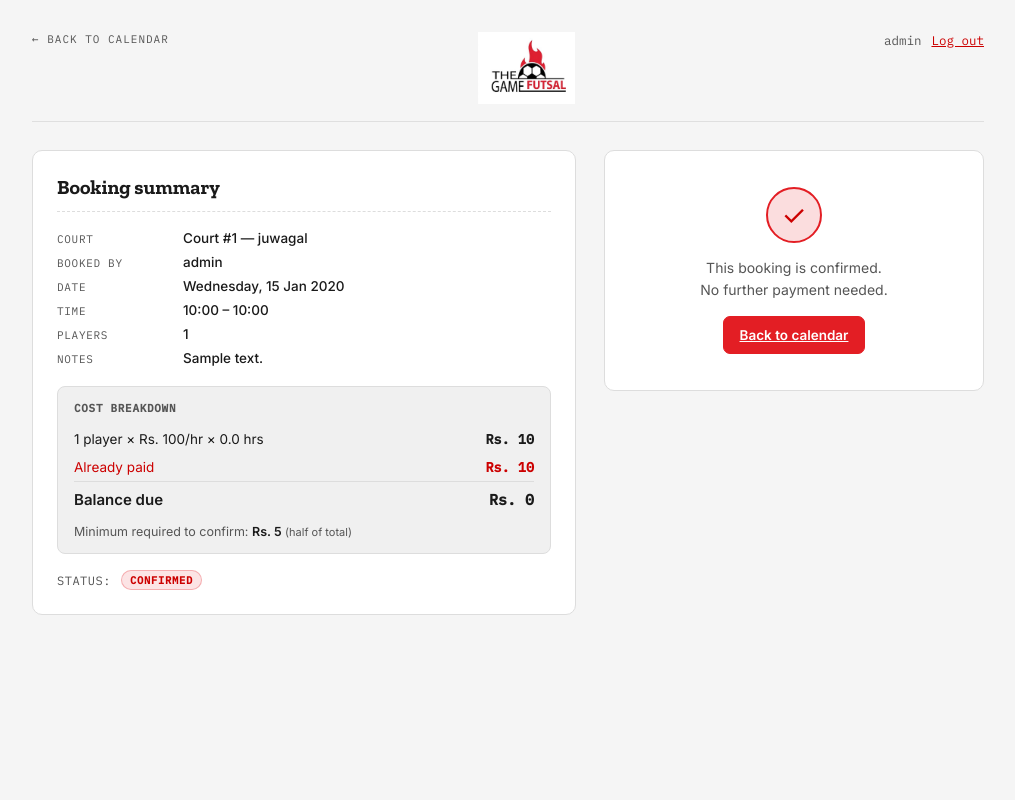
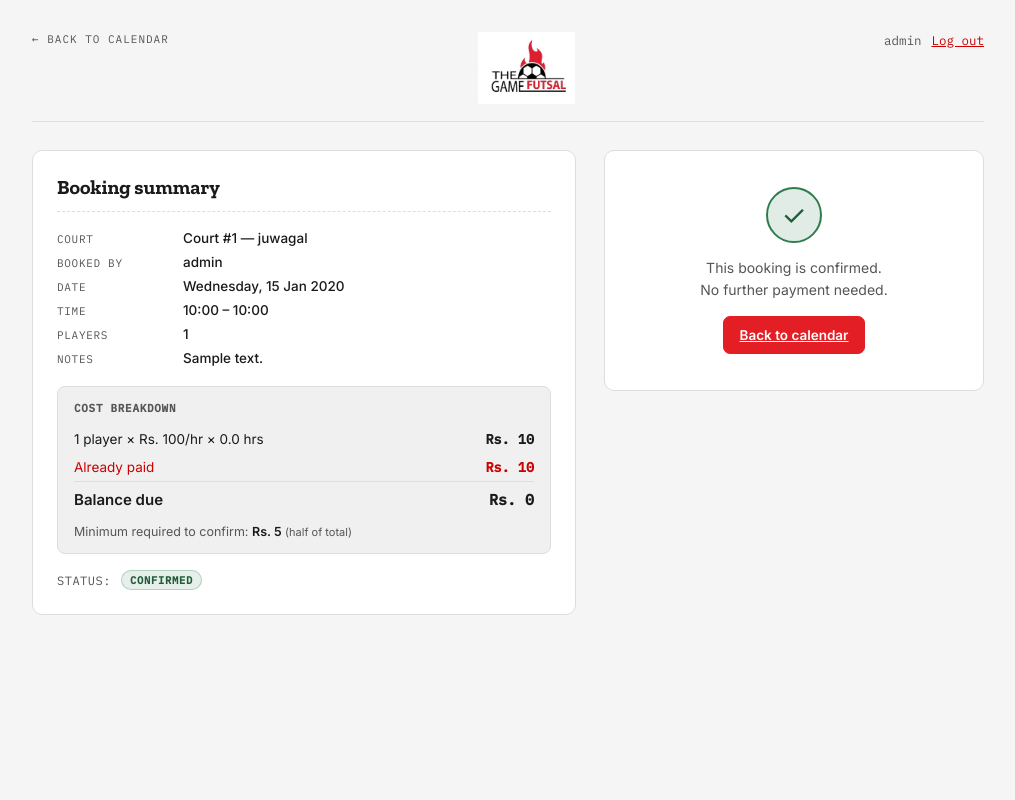
Before and after one commit to Prakriti-Shrestha03/Futsal_Training, a Flask app: page /futsal/1/event/1/pay in a window 1280 px wide. Shown: the whole page, without its empty margins (132-1147 px from the left). Run offline with Flask 3, Linux system fonts and the light colour scheme; a user stored in the database is signed in; tables that the repository leaves empty hold one stand-in row (values such as "Sample post").

Commit message:
style: green positive notifications, keep red for errors
- Add --success (#2E7D4F) and --success-dark (#1F5C38) CSS vars
- Default flash and .flash--success now use --success (dark green)
- .flash--error stays --rust (deep red), .flash--warning unchanged
- pay-badge--confirmed and pay-confirmed-icon use --success green
- Bump style.css cache bust to v=9

```diff
--- a/static/style.css
+++ b/static/style.css
@@ -10,6 +10,8 @@
   --gold: #E31E24;        /* reuse red for accents (was gold)   */
   --rust: #B30000;        /* deep red — errors / destructive    */
   --hairline: #DDDDDD;
+  --success: #2E7D4F;     /* dark green — positive notifications */
+  --success-dark: #1F5C38;/* deeper green — success hover/text  */
 
   --font-display: "Zilla Slab", Georgia, serif;
   --font-body: "Inter", -apple-system, sans-serif;
@@ -139,7 +141,7 @@ body {
 }
 
 .flash {
-  background: var(--pine);
+  background: var(--success);
   color: var(--surface);
   font-family: var(--font-mono);
   font-size: 13px;
@@ -160,7 +162,7 @@ body {
 }
 
 .flash--success {
-  background: var(--pine);
+  background: var(--success);
   color: var(--surface);
 }
 
@@ -935,9 +937,9 @@ dialog.dialog::backdrop {
 }
 
 .pay-badge--confirmed {
-  background: color-mix(in srgb, var(--pine) 12%, var(--surface));
-  color: var(--pine-dark);
-  border-color: color-mix(in srgb, var(--pine) 28%, transparent);
+  background: color-mix(in srgb, var(--success) 12%, var(--surface));
+  color: var(--success-dark);
+  border-color: color-mix(in srgb, var(--success) 28%, transparent);
 }
 
 /* ---------- Pending entry in agenda (muted) ---------- */
@@ -1316,13 +1318,13 @@ dialog.dialog::backdrop {
   width: 56px;
   height: 56px;
   border-radius: 50%;
-  background: color-mix(in srgb, var(--pine) 15%, var(--surface));
-  color: var(--pine-dark);
+  background: color-mix(in srgb, var(--success) 15%, var(--surface));
+  color: var(--success-dark);
   font-size: 28px;
   display: flex;
   align-items: center;
   justify-content: center;
-  border: 2px solid var(--pine);
+  border: 2px solid var(--success);
 }
 
 .pay-action__msg {
--- a/templates/base.html
+++ b/templates/base.html
@@ -16,7 +16,7 @@
   <noscript>
     <link rel="stylesheet" href="https://fonts.googleapis.com/css2?family=Zilla+Slab:wght@500;600;700&family=Inter:wght@400;500;600&family=IBM+Plex+Mono:wght@400;500&display=swap">
   </noscript>
-  <link rel="stylesheet" href="{{ url_for('static', filename='style.css') }}?v=8">
+  <link rel="stylesheet" href="{{ url_for('static', filename='style.css') }}?v=9">
   {% block extra_head %}{% endblock %}
 </head>
 <body>
```
